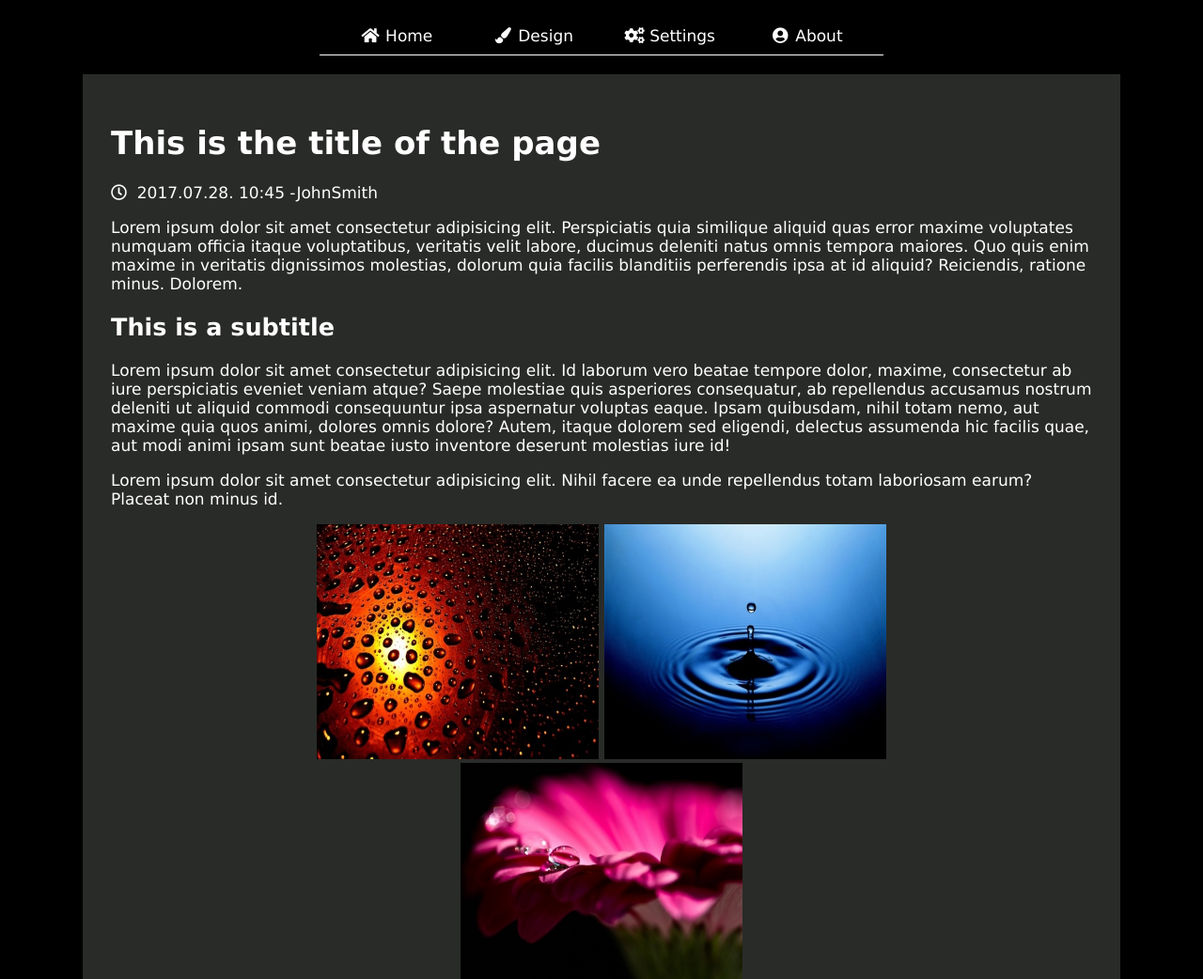
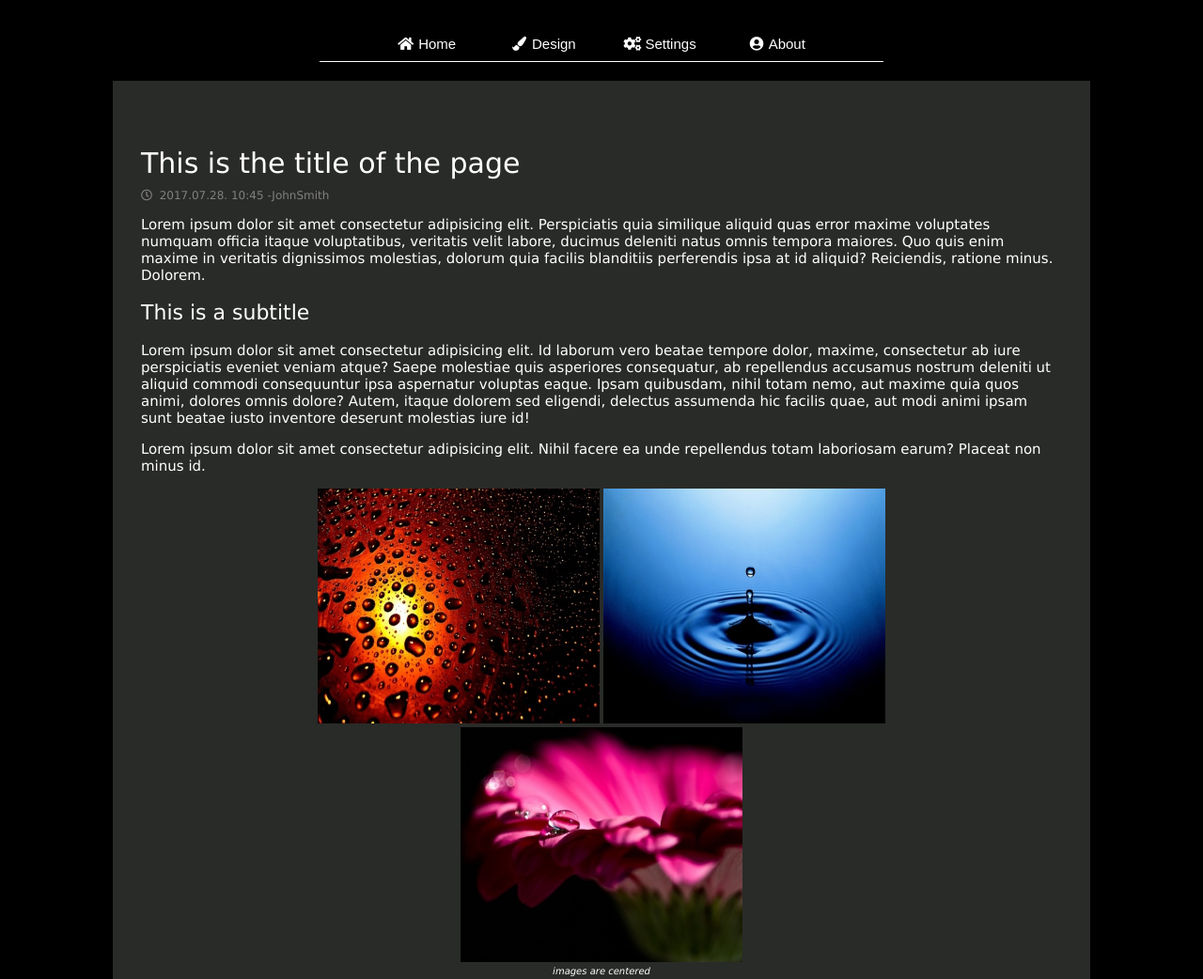
Before and after one commit to iugrai/frontend1_hazi_feladat, a plain HTML site: page index.html in a window 1280 px wide. Shown: the top 1042 px of the page at 94% size. Drawn offline with Linux system fonts and the light colour scheme.

Commit message:
szerkesztettem a  minimal-blogot

```diff
--- a/index.html
+++ b/index.html
@@ -12,6 +12,7 @@
 </head>
 
 <body>
+    <div class="page-content">
         <nav class="main-menu-container">
             <ul class="main-menu">
                 <li class="main-menu-item"><a href="#"><i class="fas fa-home fa-fw"></i> Home</a></li>
@@ -29,8 +30,10 @@
                     -JohnSmith
                 </div>
                 <p>
-                Lorem ipsum dolor sit amet consectetur adipisicing elit. Perspiciatis quia similique aliquid quas error
-                maxime voluptates numquam officia itaque voluptatibus, veritatis velit labore, ducimus deleniti natus
+                    Lorem ipsum dolor sit amet consectetur adipisicing elit. Perspiciatis quia similique aliquid quas
+                    error
+                    maxime voluptates numquam officia itaque voluptatibus, veritatis velit labore, ducimus deleniti
+                    natus
                     omnis tempora maiores. Quo quis enim maxime in veritatis dignissimos molestias, dolorum quia facilis
                     blanditiis perferendis ipsa at id aliquid? Reiciendis, ratione minus. Dolorem.
                 </p>
@@ -57,7 +60,7 @@
             <div class="img-center">images are centered</div>
 
         </div>
-
+    </div>
     <footer> &copy Copyright 2021 Example Corporation
     </footer>
 
--- a/style.css
+++ b/style.css
@@ -1,11 +1,18 @@
 body {
+    background-color: black;
+    font-size: 15px;
     font-family: Verdana, Geneva, sans-serif;
-    background-color: black;
-    font-size: 17px;
+}
+
+.page-content {
+    width: 1200px;
+    margin: 0 auto;
 }
 
 .main-menu-container {
-    padding-top: 10px;
+    padding-top: 20px;
+    font-family: Arial, Helvetica, sans-serif;
+
 }
 .main-menu {
     padding: 0;
@@ -25,7 +32,7 @@ display: block;
 text-decoration: none;
 color: white;
 width: 120px;
-padding: 10px;
+padding: 10px 0;
 }
 
 .main-menu-item:hover a {
@@ -43,6 +50,25 @@ margin-right: 80px;
     padding: 30px;
 }
 
+.Title {
+ margin-top: 40px;
+ margin-bottom: 10px;
+ font-size: 30px;
+ font-weight: 200;
+}
+
+.created-date {
+margin-top: 0 px;
+font-size: 12px;
+color: grey;
+}
+
+
+.Subtitle {
+    font-size: 22px;
+    font-weight: 100;
+
+}
 .image-container {
     text-align: center;
     margin: 0 auto ;
@@ -57,7 +83,7 @@ width: 300px;
 
 .img-center {
     text-align: center;
-    font-size: 12px;
+    font-size: 10px;
     font-style: italic;
 }
 
@@ -66,8 +92,6 @@ footer {
     text-align: center;
     font-size: 10px;
     background-color: rgb(15, 14, 14);
-    padding: 20px;
-   width:100%;
-
-
+    padding: 30px;
+    width: 100%;
 }
```
Lines whose indentation alone changed are shown as unchanged.
